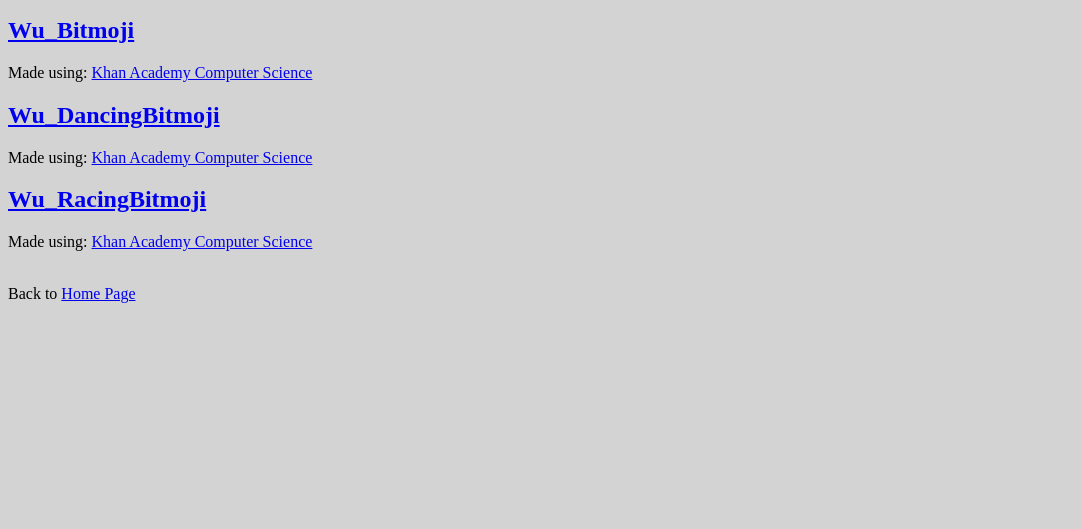
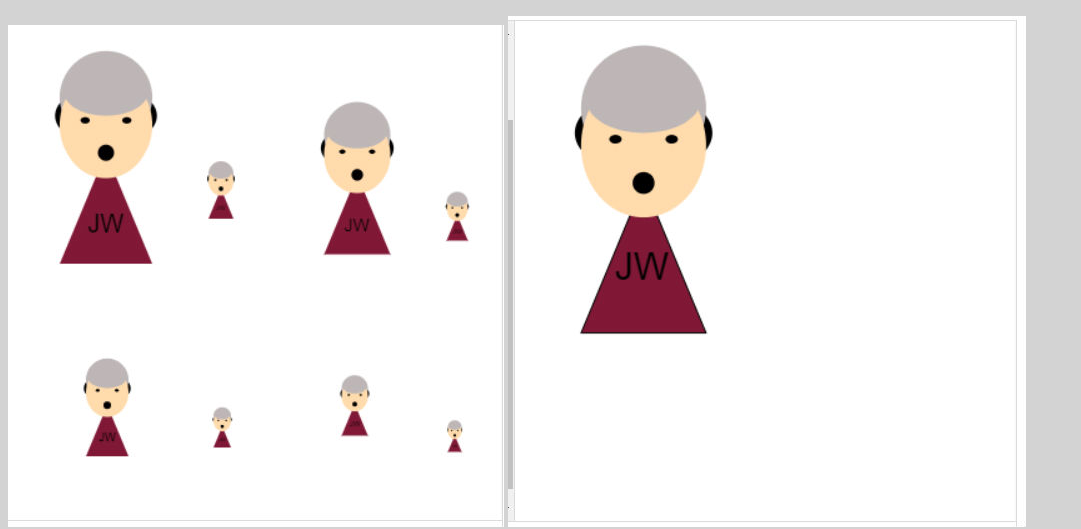
Before and after one commit to Jasonwu51/Jaosnwu51.github.io, a plain HTML site: page javascripts.html in a window 1280 px wide. Shown: the part 421-950 px from the top of the page, without its empty margins (0-1081 px from the left). Before the commit the page ends 800 px from the top, so only its background shows below. Drawn offline with Linux system fonts and the light colour scheme; a script that the page names is missing.

Commit message:
Update javascripts.html

```diff
--- a/javascripts.html
+++ b/javascripts.html
@@ -29,15 +29,9 @@
                 <br>the University of Rhode Island.
                 <br> The tools used to assist me can be found on <a href="https://www.khanacademy.org/"> Khan Acadamy </a>
             </h3>
-        <h2><a href="https://www.khanacademy.org/computer-programming/wu_bitmoji/5262348162662400">Wu_Bitmoji</a></h2>
-        <script src="https://www.khanacademy.org/computer-programming/wu_bitmoji/5262348162662400/embed.js?editor=no&buttons=no&author=yes&embed=yes"></script>
-        <p>Made using: <a href="http://www.khanacademy.org/computer-programming">Khan Academy Computer Science</a></p>
-        <h2><a href="https://www.khanacademy.org/computer-programming/wu_dancingbitmoji/4992875874713600">Wu_DancingBitmoji</a></h2>
-        <script src="https://www.khanacademy.org/computer-programming/wu_dancingbitmoji/4992875874713600/embed.js?editor=no&buttons=yes&author=yes&embed=yes"></script>
-        <p>Made using: <a href="http://www.khanacademy.org/computer-programming">Khan Academy Computer Science</a></p>
-        <h2><a href="https://www.khanacademy.org/computer-programming/wu_racingbitmoji/5611209943121920">Wu_RacingBitmoji</a></h2>
-        <script src="https://www.khanacademy.org/computer-programming/wu_racingbitmoji/5611209943121920/embed.js?editor=no&buttons=no&author=yes&embed=yes"></script>
-        <p>Made using: <a href="http://www.khanacademy.org/computer-programming">Khan Academy Computer Science</a></p>
+       <img src="Wu_resizejs.jpg">
+       <img src="Wu_dancing_functionsjs.jpg">
+       <img src="Wu_racing_functionsjs.jpg">
         <br> Back to <a href="index.html"> Home Page </a>
     </body>
 </html>
```
